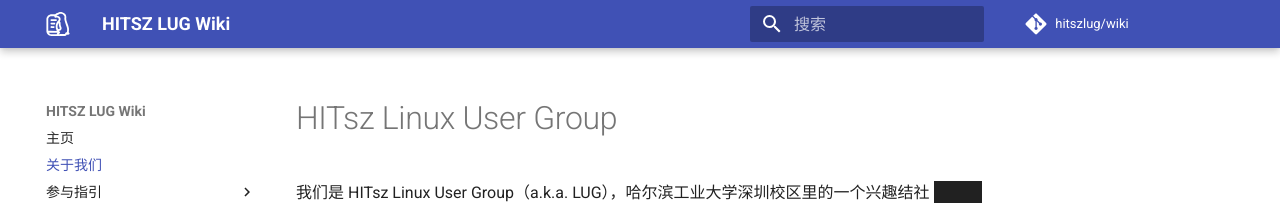
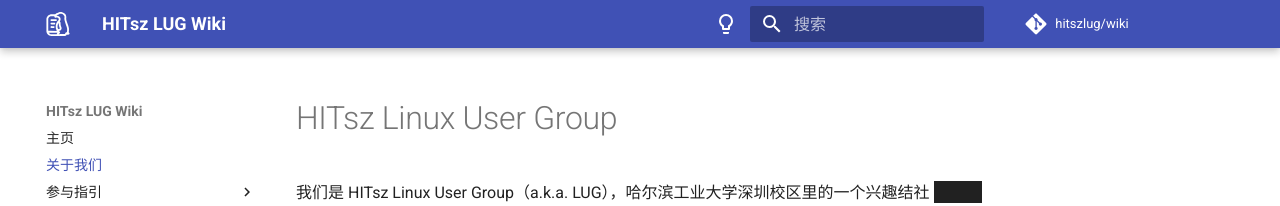
Before and after one commit to hitszosa/wiki, an MkDocs documentation site: the page built from docs/about.md, in a window 1280 px wide. Shown: the top 206 px of the page. Built offline with MkDocs 1.6.1 and Material for MkDocs 9.7.7, drawn with Linux system fonts in a browser that asks for light colours; comment, search, counter and statistics services are not loaded.

Commit message:
feat: dark mode

```diff
--- a/mkdocs.yml
+++ b/mkdocs.yml
@@ -1,4 +1,4 @@
-site_name: HITSZ LUG Wiki
+site_name: HITsz LUG Wiki
 repo_name: hitszlug/wiki
 site_url: https://wiki.hitsz.org/
 repo_url: https://github.com/hitszlug/wiki
@@ -10,6 +10,20 @@ theme:
   logo: assets/lug-wiki-outline.svg
   favicon: assets/favicon.png
   language: zh
+  features:
+    - search.suggest
+    - search.highlight
+  palette:
+    - media: "(prefers-color-scheme: light)"
+      scheme: default
+      toggle:
+        icon: material/lightbulb-outline
+        name: Switch to dark mode
+    - media: "(prefers-color-scheme: dark)"
+      scheme: slate
+      toggle:
+        icon: material/lightbulb
+        name: Switch to light mode
 
 extra:
   social:
@@ -36,6 +50,7 @@ nav:
       - 提问的智慧（改）: guide-for-beginner/how-to-ask-questions-the-smart-way.md
       - WSL 安装教程: guide-for-beginner/wsl-install-guide.md
       - VirtualBox + Ubuntu 安装教程: guide-for-beginner/vbox-ubuntu-guide.md
+      - Linux 包管理系统入门指北: guide-for-beginner/linux-pms-guide.md
   - 科普:
       - 编译，静态链接，可执行文件的生成: popular-science/compile.md
       - 域名与 HTTPS: popular-science/domain-and-https.md
```
